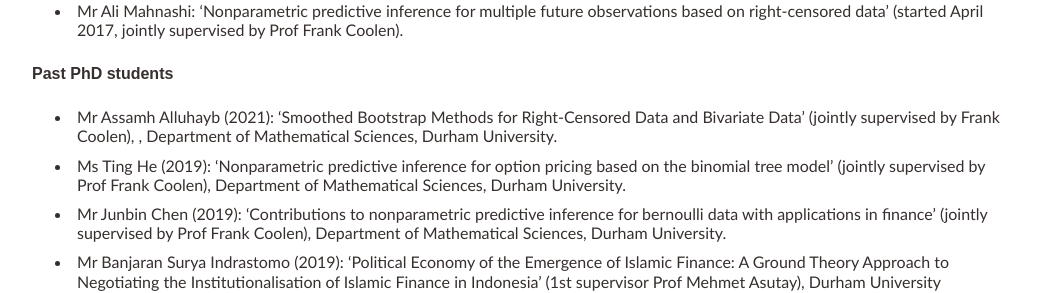
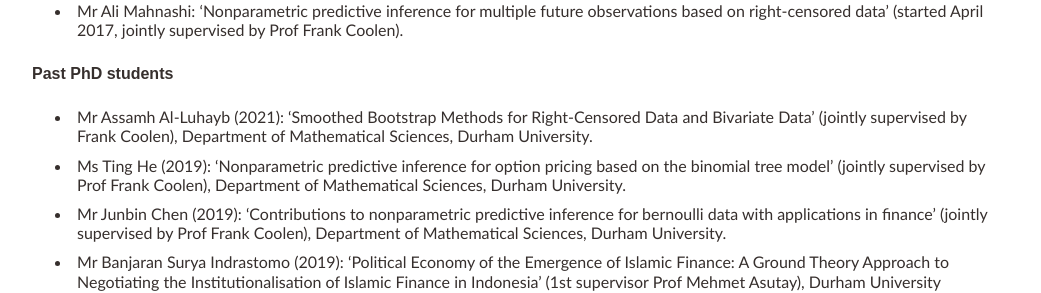
Before and after one commit to tmaturi/tahanimaturi, a Jekyll site: the page built from research.md, in a window 1280 px wide. Shown: the part 948-1241 px from the top of the page, without its empty margins (119-1160 px from the left). Built offline with Jekyll 4.4.1, drawn with Linux system fonts in a browser that asks for light colours; our own code applies the rules of GitHub Pages for plain Markdown files.

Commit message:
Update research.md

```diff
--- a/research.md
+++ b/research.md
@@ -46,7 +46,7 @@
 
 ### Past PhD students
 <br>
-- Mr Assamh Alluhayb (2021): 'Smoothed Bootstrap Methods for Right-Censored Data and Bivariate Data' (jointly supervised by Frank Coolen), , Department of Mathematical Sciences, Durham University.
+- Mr Assamh Al-Luhayb (2021): 'Smoothed Bootstrap Methods for Right-Censored Data and Bivariate Data' (jointly supervised by Frank Coolen),  Department of Mathematical Sciences, Durham University.
 
 - Ms Ting He (2019): 'Nonparametric predictive inference for option pricing based on the binomial tree model' (jointly supervised by Prof Frank Coolen), Department of Mathematical Sciences, Durham University.
 
```
